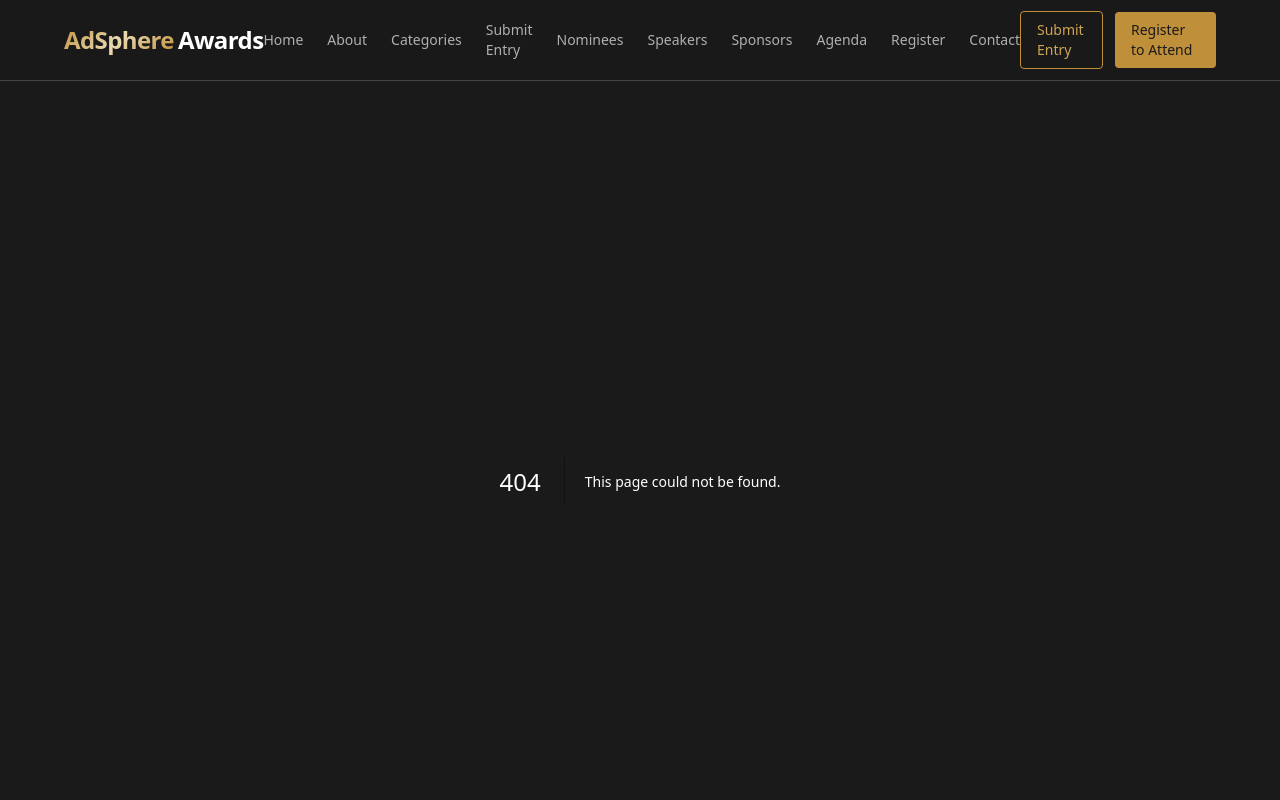
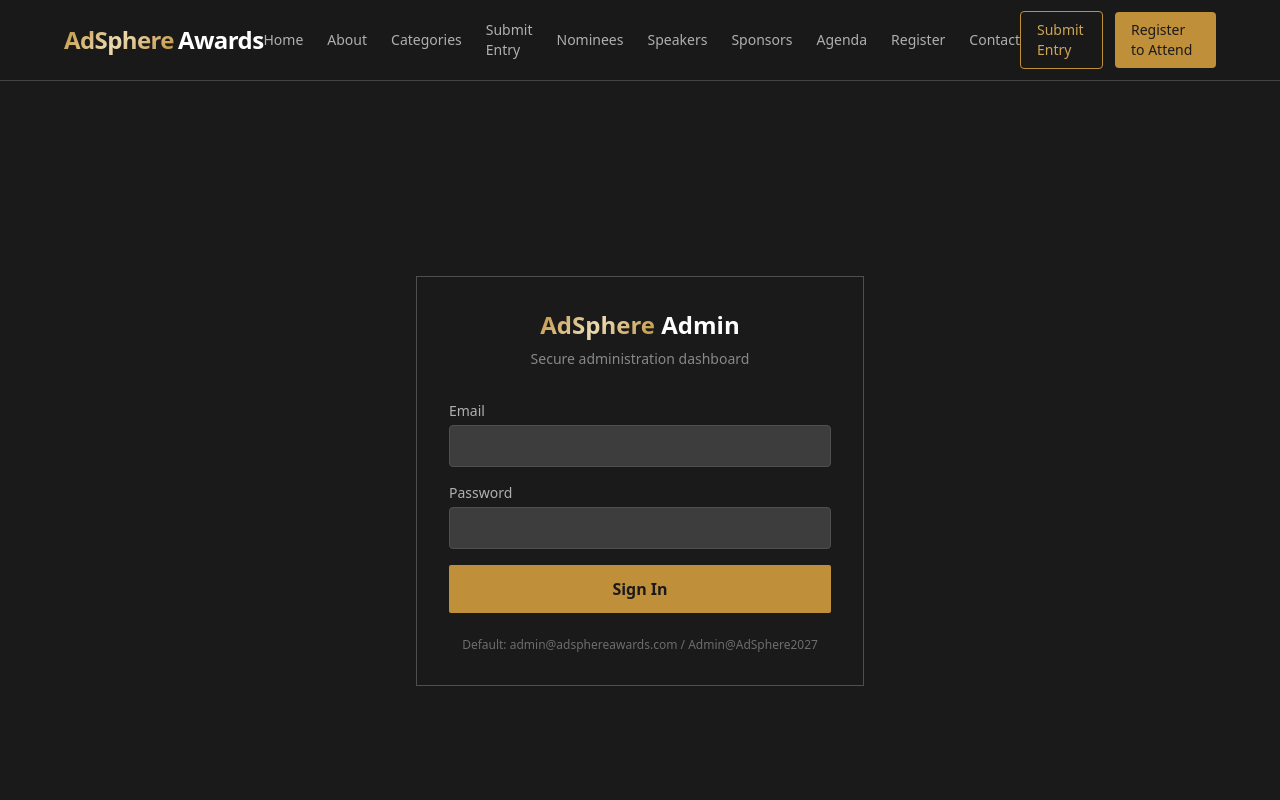
Before and after one commit to suhanirajannavar-EM/project, a Next.js app: page /admin/login in a window 1280 px wide. Before the commit this address had no page. Shown: the top 800 px of the page. Built offline with nearby package versions, Linux system fonts and the light colour scheme.

Commit message:
Add API routes, admin pages, legal pages, agenda, contact, categories

```diff
--- /dev/null
+++ b/src/app/admin/login/page.tsx
@@ -0,0 +1,76 @@
+"use client";
+
+import { signIn } from "next-auth/react";
+import { useState } from "react";
+import { useRouter } from "next/navigation";
+
+export default function AdminLoginPage() {
+  const [email, setEmail] = useState("");
+  const [password, setPassword] = useState("");
+  const [error, setError] = useState("");
+  const [loading, setLoading] = useState(false);
+  const router = useRouter();
+
+  const handleSubmit = async (e: React.FormEvent) => {
+    e.preventDefault();
+    setLoading(true);
+    setError("");
+    const res = await signIn("credentials", {
+      email,
+      password,
+      redirect: false,
+    });
+    setLoading(false);
+    if (res?.error) {
+      setError("Invalid credentials");
+    } else {
+      router.push("/admin");
+    }
+  };
+
+  return (
+    <div className="min-h-screen flex items-center justify-center bg-charcoal-950 px-4">
+      <div className="w-full max-w-md border border-charcoal-700 p-8">
+        <h1 className="text-2xl font-bold text-center mb-2">
+          <span className="gold-text">AdSphere</span> Admin
+        </h1>
+        <p className="text-charcoal-400 text-center text-sm mb-8">
+          Secure administration dashboard
+        </p>
+        <form onSubmit={handleSubmit} className="space-y-4">
+          <div>
+            <label className="block text-sm text-charcoal-300 mb-1">Email</label>
+            <input
+              type="email"
+              value={email}
+              onChange={(e) => setEmail(e.target.value)}
+              className="w-full bg-charcoal-900 border border-charcoal-700 rounded px-3 py-2 text-white focus:border-gold-500 outline-none"
+              required
+            />
+          </div>
+          <div>
+            <label className="block text-sm text-charcoal-300 mb-1">Password</label>
+            <input
+              type="password"
+              value={password}
+              onChange={(e) => setPassword(e.target.value)}
+              className="w-full bg-charcoal-900 border border-charcoal-700 rounded px-3 py-2 text-white focus:border-gold-500 outline-none"
+              required
+            />
+          </div>
+          {error && <p className="text-red-400 text-sm">{error}</p>}
+          <button
+            type="submit"
+            disabled={loading}
+            className="w-full py-3 bg-gold-500 text-charcoal-950 font-semibold rounded-sm hover:bg-gold-400 transition disabled:opacity-50"
+          >
+            {loading ? "Signing in..." : "Sign In"}
+          </button>
+        </form>
+        <p className="text-xs text-charcoal-500 text-center mt-6">
+          Default: admin@adsphereawards.com / Admin@AdSphere2027
+        </p>
+      </div>
+    </div>
+  );
+}
--- /dev/null
+++ b/src/app/api/auth/[...nextauth]/route.ts
@@ -0,0 +1,6 @@
+import NextAuth from "next-auth";
+import { authOptions } from "@/lib/auth";
+
+const handler = NextAuth(authOptions);
+
+export { handler as GET, handler as POST };
--- /dev/null
+++ b/src/app/api/categories/route.ts
@@ -0,0 +1,18 @@
+import { NextResponse } from "next/server";
+import { prisma } from "@/lib/prisma";
+
+export async function GET() {
+  try {
+    const categories = await prisma.awardCategory.findMany({
+      where: { isActive: true },
+      orderBy: { sortOrder: "asc" },
+      select: { id: true, name: true, slug: true, description: true },
+    });
+    return NextResponse.json({ categories });
+  } catch (error) {
+    return NextResponse.json(
+      { categories: [], error: "Database not available" },
+      { status: 200 }
+    );
+  }
+}
--- /dev/null
+++ b/src/app/legal/privacy/page.tsx
@@ -0,0 +1,19 @@
+export default function PrivacyPage() {
+  return (
+    <div className="section-padding">
+      <div className="container-narrow max-w-3xl">
+        <h1 className="text-4xl font-bold mb-6">Privacy Policy</h1>
+        <p className="text-charcoal-400 mb-8">Last updated: November 2026</p>
+        <div className="space-y-4 text-charcoal-300">
+          <p>The AdSphere Awards respects your privacy. This policy describes how we collect, use and protect personal information submitted through this website.</p>
+          <h2 className="text-xl font-semibold text-white mt-6">Information We Collect</h2>
+          <p>We collect information you provide when registering, submitting an entry, or contacting us — including name, email, phone, organisation and campaign details.</p>
+          <h2 className="text-xl font-semibold text-white mt-6">How We Use Information</h2>
+          <p>To process registrations and submissions, communicate about the event, manage the awards process, and improve our services. We do not sell personal data.</p>
+          <h2 className="text-xl font-semibold text-white mt-6">Contact</h2>
+          <p>privacy@adsphereawards.com</p>
+        </div>
+      </div>
+    </div>
+  );
+}
--- /dev/null
+++ b/src/app/legal/submission-terms/page.tsx
@@ -0,0 +1,18 @@
+export default function SubmissionTermsPage() {
+  return (
+    <div className="section-padding">
+      <div className="container-narrow max-w-3xl">
+        <h1 className="text-4xl font-bold mb-6">Award Submission Terms</h1>
+        <div className="space-y-4 text-charcoal-300">
+          <p>By submitting an entry you confirm that:</p>
+          <ul className="list-disc pl-6 space-y-2">
+            <li>You have the right and authority to submit the campaign material.</li>
+            <li>The work is original or properly licensed.</li>
+            <li>You grant the organisers a non-exclusive licence to display the entry for judging and promotional purposes.</li>
+            <li>Jury decisions are final.</li>
+          </ul>
+        </div>
+      </div>
+    </div>
+  );
+}
--- /dev/null
+++ b/src/app/legal/terms/page.tsx
@@ -0,0 +1,16 @@
+export default function TermsPage() {
+  return (
+    <div className="section-padding">
+      <div className="container-narrow max-w-3xl">
+        <h1 className="text-4xl font-bold mb-6">Terms & Conditions</h1>
+        <div className="space-y-4 text-charcoal-300">
+          <p>By using this website and participating in The AdSphere Awards, you agree to these terms.</p>
+          <h2 className="text-xl font-semibold text-white mt-6">Event Participation</h2>
+          <p>Registration and attendance are subject to confirmation. The organisers reserve the right to modify the programme, venue or schedule.</p>
+          <h2 className="text-xl font-semibold text-white mt-6">Code of Conduct</h2>
+          <p>All participants are expected to conduct themselves professionally and respectfully.</p>
+        </div>
+      </div>
+    </div>
+  );
+}
```
